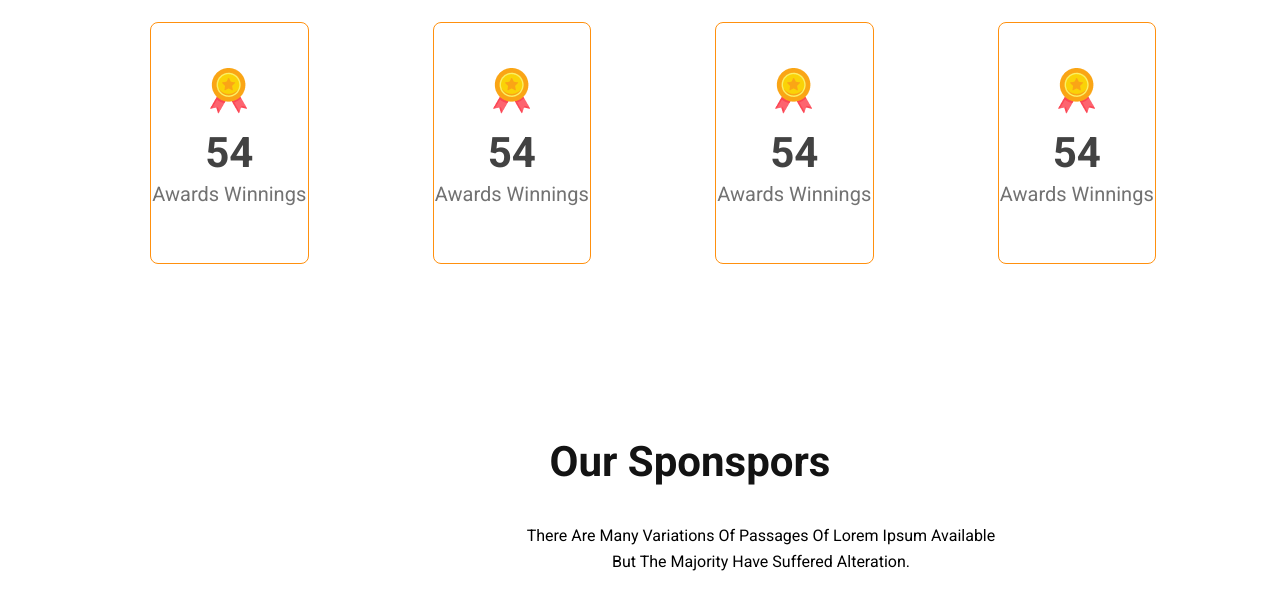
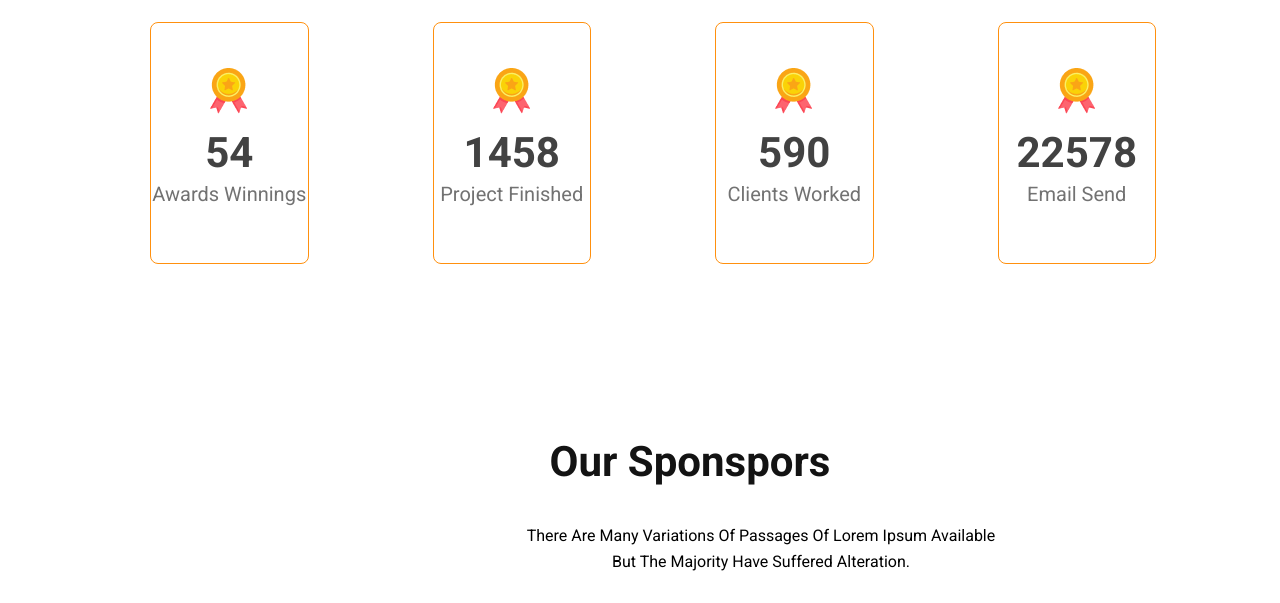
Before and after one commit to ahmedbaser/projects5, a plain HTML site: page index.html in a window 1280 px wide. Shown: the part 3280-3883 px from the top of the page. Drawn offline with Linux system fonts and the light colour scheme.

Commit message:
project hover added

```diff
--- a/index.html
+++ b/index.html
@@ -116,20 +116,20 @@
             </div>
             <div class="box">
                 <img src="images/icons/ribon.png" alt="">
-                <h3 class="project-number">54</h3>
-                <p class="award">Awards Winnings</p>
+                <h3 class="project-number">1458</h3>
+                <p class="award">Project Finished</p>
 
             </div>
             <div class="box">
                 <img src="images/icons/ribon.png" alt="">
-                <h3 class="project-number">54</h3>
-                <p class="award">Awards Winnings</p>
+                <h3 class="project-number">590</h3>
+                <p class="award">Clients Worked</p>
 
             </div>
             <div class="box">
                 <img src="images/icons/ribon.png" alt="">
-                <h3 class="project-number">54</h3>
-                <p class="award">Awards Winnings</p>
+                <h3 class="project-number">22578</h3>
+                <p class="award">Email Send</p>
             </div>
         </div>
     </div>
--- a/style.css
+++ b/style.css
@@ -359,10 +359,17 @@ header .navbar a {
     font-weight: 600;
 
 }
+.project .container .box-container .box .project-number:hover {
+    color: #FFFFFF;
+}
 .project .container .box-container .box .award {
     margin-top: 5px;
     color: #727272;
     font-size: 20px;
+}
+
+.project .container .box-container .box .award:hover {
+    color: #FFFFFF;
 }
 
 /* project style end */
```
